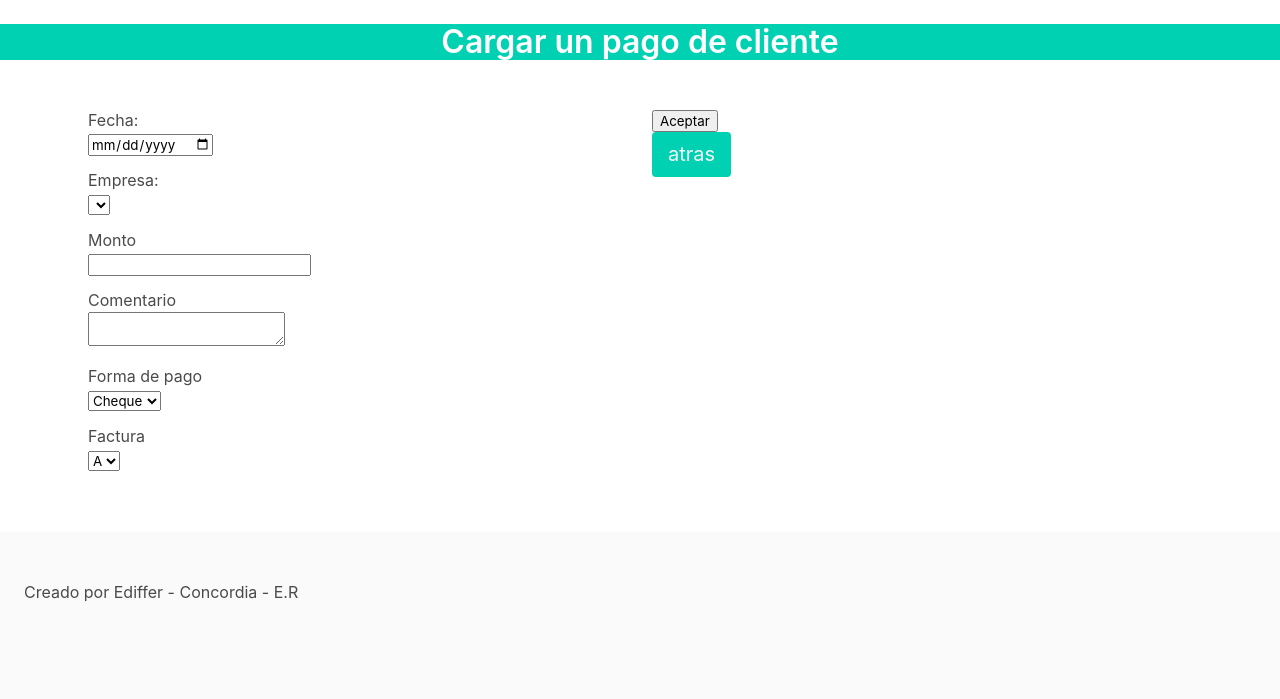
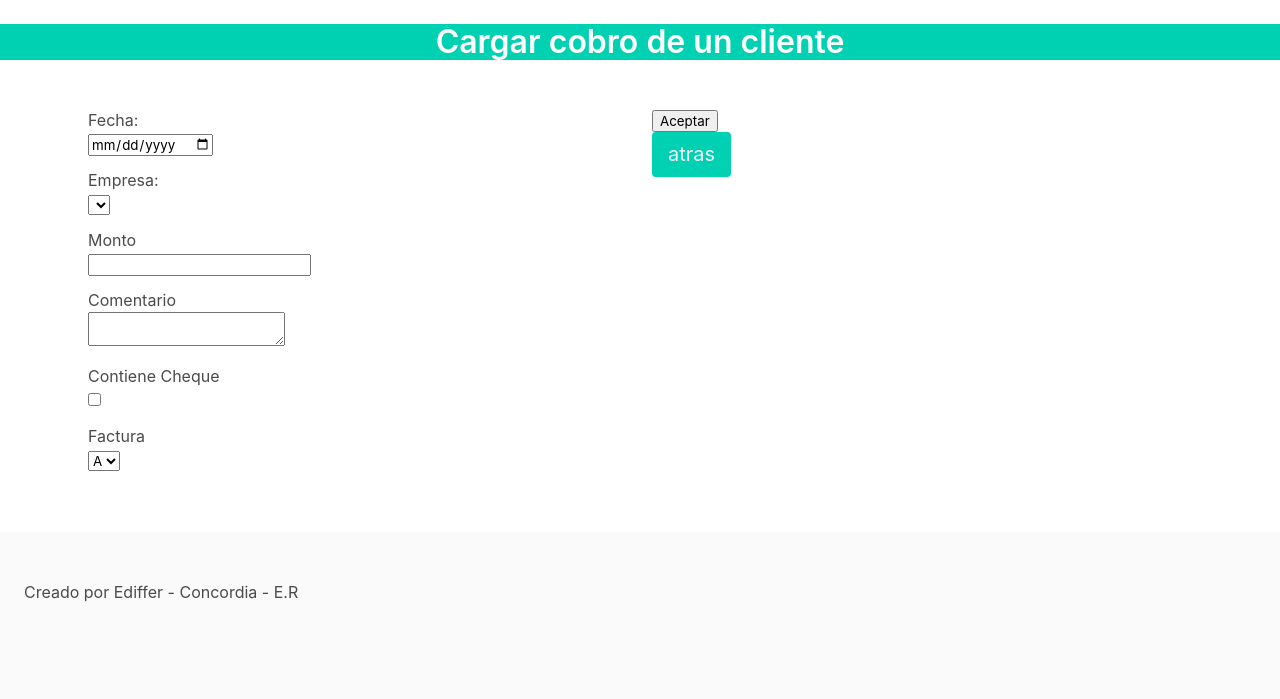
Before and after one commit to EmilioDifferding/simpleadmin, a Flask app: page /cobrar in a window 1280 px wide. Shown: the part 64-763 px from the top of the page. Run offline with Flask 2, Linux system fonts and the light colour scheme; data that the repository does not hold is empty; some libraries are stand-ins or nearby versions.

Commit message:
replanteo de cheques, cobros, y arreglos en vistas de cobros y pagos, todavia queda bastante por hacer

```diff
--- a/app/forms.py
+++ b/app/forms.py
@@ -188,7 +188,7 @@ class CobranzaForm(FlaskForm):
     cliente = SelectField('Empresa:', coerce=int)
     monto = FloatField('Monto')
     comentario = TextAreaField('Comentario')
-    forma_pago = SelectField('Forma de pago', choices=[(-1, 'Cheque'), (0, 'Efectivo')], coerce=int)
+    hay_cheque = BooleanField('Contiene Cheque')
     factura = SelectField('Factura', choices=[(0, 'A'),(1, 'B')], coerce=int)
     submit = SubmitField('Aceptar')
 
--- a/app/models.py
+++ b/app/models.py
@@ -166,6 +166,8 @@ class Cobro(db.Model):
     cheques = db.relationship('Cheque', backref='cobro', lazy='dynamic')
     state = db.Column(db.Boolean, default=True) # para controlar si impacta o no cuando se elimina pasa a state=False
     entrada = db.Column(db.Boolean)#si es un cobro->TRUE o un pago ->FALSE
+    # hay_cheque = db.Column(db.Boolean)
+    hay_cheque = db.Column(db.Boolean)
 
     def restar_saldo(self):
         if self.entrada:
@@ -174,7 +176,7 @@ class Cobro(db.Model):
             else: self.cliente.saldo_b -= self.monto
         else:
             if self.factura:
-                self.proveedor.saldo_b -= self.monto
+                self.proveedor.saldo_a -= self.monto
             else:
                 self.proveedor.saldo_b -= self.monto
 
--- a/app/routes.py
+++ b/app/routes.py
@@ -569,110 +569,72 @@ def saldo_proveedores():
 @app.route('/cobrar', methods=['GET','POST'])
 def cobrar():
     form = CobranzaForm()
-    form.cliente.choices = [(c.id, c.nombre)for c in Cliente.query.order_by('nombre').all()]
+    form.cliente.choices = [(c.id, c.nombre)for c in Cliente.query.filter_by(state=True).order_by('nombre').all()]
+
     if form.validate_on_submit():
         cliente = Cliente.query.filter_by(id=form.cliente.data).first()
         if form.factura.data < 1:
             factura = True
         else:
             factura = False
+        cobro = Cobro(
+            proveedor = None,
+            cliente = cliente,
+            nombre = cliente.nombre,
+            factura = factura,
+            monto = round(form.monto.data,2),
+            fecha = form.fecha.data,
+            comentario = form.comentario.data,
+            hay_cheque = form.hay_cheque.data,
+            entrada = True,
+            state = True,
+        )
+        db.session.add(cobro)
+        cobro.restar_saldo()
+        db.session.commit()
 
-        fp = form.forma_pago.data
-        if fp < 0:
-            forma_pago = 'Cheque'
-            cobro = Cobro(
-                proveedor = None,
-                cliente = cliente,
-                nombre = cliente.nombre,
-                factura= factura,
-                forma_pago = forma_pago,
-                monto = round(form.monto.data,2),
-                fecha = form.fecha.data,
-                comentario = form.comentario.data,
-                entrada=True,
-                state = True
-                )
-            cobro.restar_saldo()
-            db.session.add(cobro)
-            db.session.commit()
-            flash('Ahora cargue los datos del cheque')
-            print('COBRO NUIMERO {}'.format(cobro.id))
-            return redirect(url_for('cargar_cheque',id=cobro.id))
+        if form.hay_cheque.data:
+            flash('Ahora cargue los datos del cheque.')
+            return redirect(url_for('cargar_cheque', id=cobro.id))
         else:
-            forma_pago = 'Efectivo'
-            cobro = Cobro(
-                proveedor = None,
-                cliente = cliente,
-                nombre = cliente.nombre,
-                factura = factura,
-                forma_pago = forma_pago,
-                monto = round(form.monto.data,2),
-                fecha = form.fecha.data,
-                comentario = form.comentario.data,
-                state = True,
-                entrada=True
-                )
-            cobro.restar_saldo()
-            db.session.add(cobro)
-            db.session.commit()
-            flash('Cobro en efectivo realizado con exito')
-            return redirect(url_for('listar_cobros'))
-
-    return render_template('formulario-de-carga.html', title='Cargar un pago de cliente', form=form)
+            flash('Cobro en efectivo cargado con exito!.')
+            return redirect(url_for('listar-Cobros'))
+    return render_template('formulario-de-carga.html', title='Cargar cobro de un cliente', form=form)
 
 @app.route('/pagar', methods=['GET','POST'])
 def pagar():
     form = CobranzaForm()
-    form.cliente.choices = [(c.id, c.nombre)for c in Proveedor.query.order_by('nombre').all()]
+    form.cliente.choices = [(c.id, c.nombre)for c in Proveedor.query.filter_by(state=True).order_by('nombre').all()]
 
     if form.validate_on_submit():
         proveedor = Proveedor.query.filter_by(id=form.cliente.data).first()
+
         if form.factura.data < 1:
             factura = True
         else:
             factura = False
+        cobro = Cobro(
+            proveedor = proveedor,
+            cliente = None,
+            nombre = proveedor.nombre,
+            factura= factura,
+            monto = round(form.monto.data,2),
+            fecha = form.fecha.data,
+            comentario = form.comentario.data,
+            hay_cheque = form.hay_cheque.data,
+            entrada=False,
+            state = True
+        )
+        db.session.add(cobro)
+        cobro.restar_saldo()
+        db.session.commit()
 
-        fp = form.forma_pago.data
-        if fp < 0:
-            forma_pago = 'Cheque'
-            cobro = Cobro(
-                proveedor = proveedor,
-                cliente = None,
-                nombre = proveedor.nombre,
-                factura= factura,
-                forma_pago = forma_pago,
-                monto = round(form.monto.data,2),
-                fecha = form.fecha.data,
-                comentario = form.comentario.data,
-                entrada=False,
-                state = True
-                )
-            db.session.add(cobro)
-            cobro.restar_saldo()
-            db.session.commit()
+        if form.hay_cheque.data:
             flash('Ahora cargue los datos del cheque')
-            print('COBRO NUIMERO {}'.format(cobro.id))
-            return redirect(url_for('cargar_cheque',id=cobro.id))
+            return redirect(url_for('cargar_cheque', id=cobro.id))
         else:
-            forma_pago = 'Efectivo'
-            restar_saldo(Proveedor, proveedor.id, form.monto.data)
-            cobro = Cobro(
-                proveedor = proveedor,
-                cliente = None,
-                nombre = proveedor.nombre,
-                factura = factura,
-                forma_pago = forma_pago,
-                monto = round(form.monto.data,2),
-                fecha = form.fecha.data,
-                comentario = form.comentario.data,
-                entrada=False,
-                state = True
-                )
-            db.session.add(cobro)
-            db.session.commit()
-            flash('Pago en efectivo realizado con exito')
-            return redirect(url_for('listar_cobros'))
-
+            flash('Pago cargado con exito!.')
+            return redirect(url_for('listar_pagos'))
     return render_template('formulario-de-carga.html', title='Cargar un pago de cliente', form=form)
 
 @app.route('/cargar-cheque/<id>', methods=['GET','POST'])
@@ -731,7 +693,8 @@ def listar_cheques():
 @app.route('/detalle-cheque/<id>')
 def detalle_cheque(id):
     c = Cheque.query.filter_by(id=id).first_or_404()
-    return render_template('detalle_cheque.html',c=c, title='Detalle de cheque Nº: {}'.format(c.numero))
+    emisor = c.cobro.nombre
+    return render_template('detalle_cheque.html',c=c, title='Detalle de cheque Nº: {}'.format(c.numero), emisor=emisor)
 
 @app.route('/borrar-cobro/<id>')
 def borrar_cobro(id):
--- a/app/templates/cobros.html
+++ b/app/templates/cobros.html
@@ -31,7 +31,7 @@
                 <td>{{c.comentario}}</td>
                 <td>$ {{c.monto}}</td>
 
-                {% if c.forma_pago =='Cheque' %}<td><a href="{{url_for('detalle_cheque', id=c.cheques[0].id)}}">Cheque</a></td>
+                {% if c.hay_cheque%}<td><a href="{{url_for('detalle_cheque', id=c.cheques[0].id)}}">Cheque</a></td>
                 {% else %}
                 <td>Efectivo</td>
                 {% endif %}
--- a/app/templates/pagos.html
+++ b/app/templates/pagos.html
@@ -31,7 +31,7 @@
                 <td>{{p.comentario}}</td>
                 <td>$ {{p.monto}}</td>
 
-                {% if p.forma_pago =='Cheque' %}<td><a href="{{url_for('detalle_cheque', id=p.cheques[0].id)}}">Cheque</a></td>
+                {% if p.hay_cheque %}<td><a href="{{url_for('detalle_cheque', id=p.cheques[0].id)}}">Cheque</a></td>
                 {% else %}
                 <td>Efectivo</td>
                 {% endif %}
```
Also changed, not shown: app/templates/detalle-proveedor.html (+9 -4 lines), app/templates/detalle_cheque.html (+10 -1 lines).
